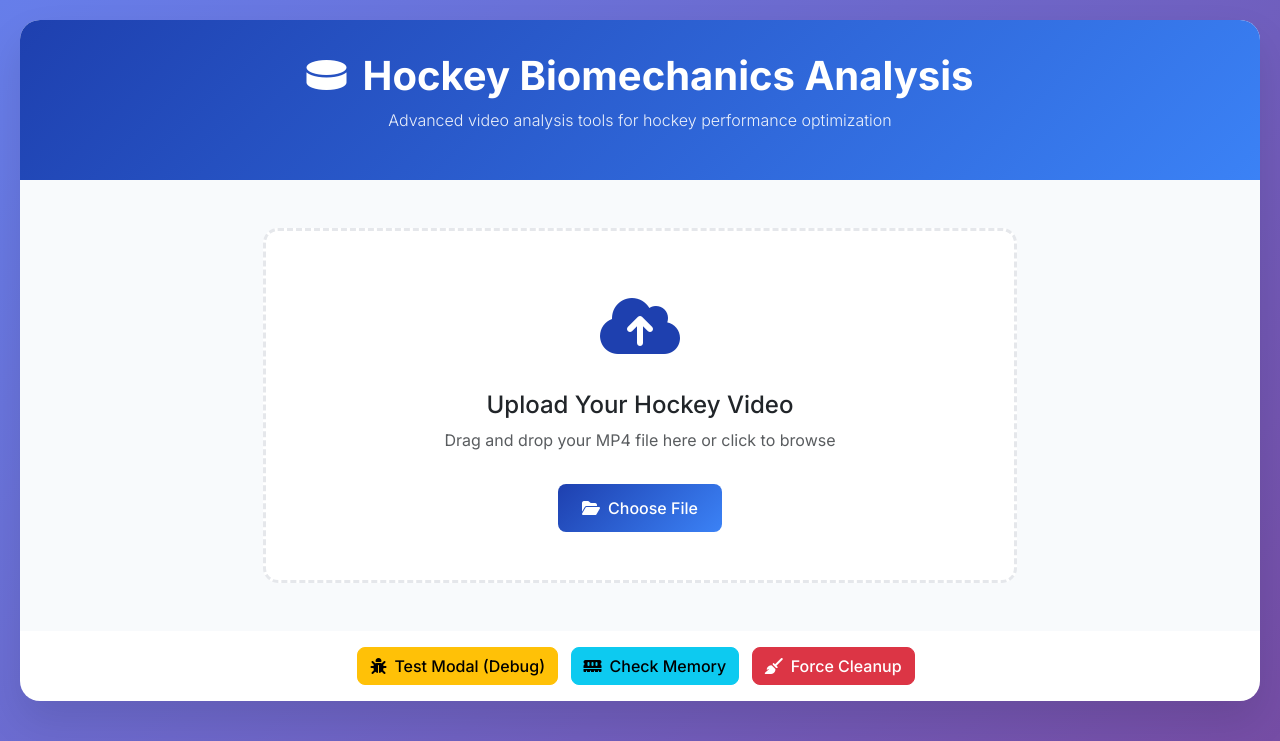
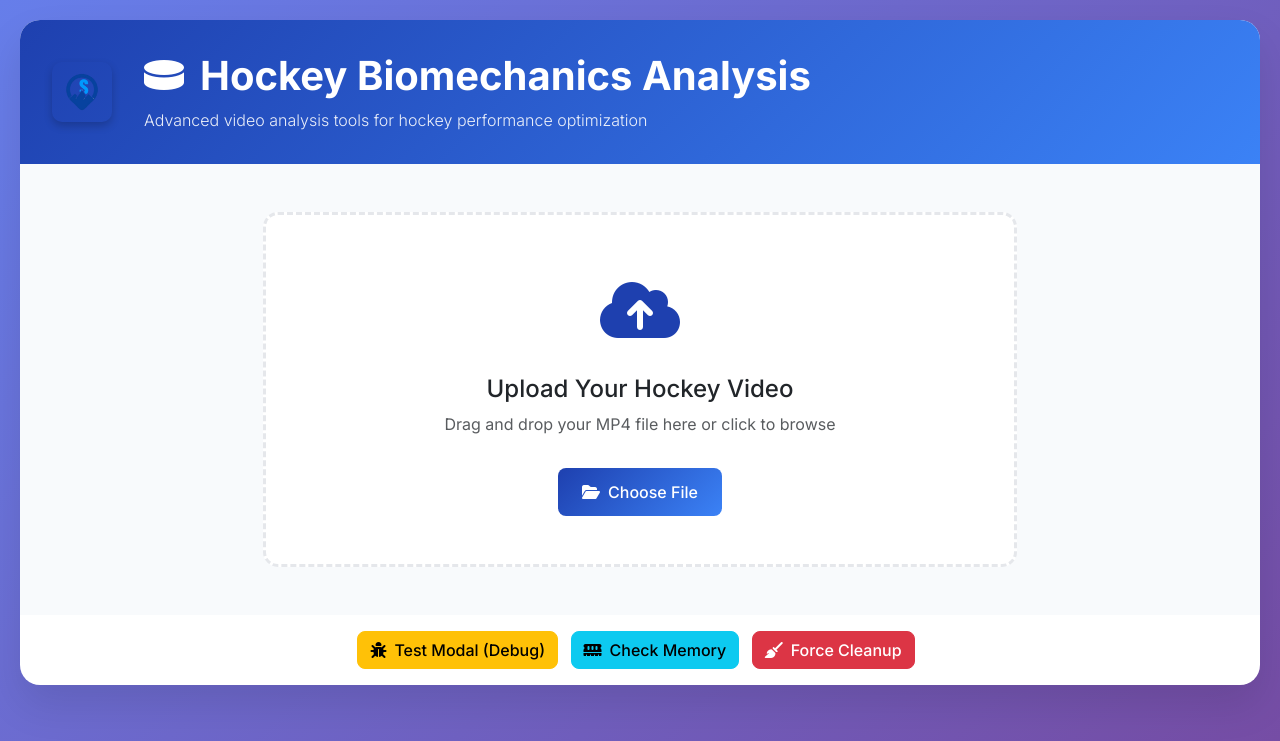
Before and after one commit to emilyfehr99/biomechanics, a Flask app: page / in a window 1280 px wide. Shown: the top 741 px of the page. Run offline with Flask 3, Linux system fonts and the light colour scheme; some libraries are stand-ins or nearby versions.

Commit message:
Add StrideSync logo to dashboard header and setup 24/7 service - Logo displayed in top left corner - 24/7 launch agent service configured - Static file serving enabled - Favicon support added

```diff
--- a/app.py
+++ b/app.py
@@ -40,7 +40,7 @@ except ImportError:
     BYTETRACKER_AVAILABLE = False
     print("Warning: ByteTracker not available. Install with: pip install ultralytics supervision")
 
-app = Flask(__name__)
+app = Flask(__name__, static_folder='static')
 print("🚀 FLASK APP STARTING WITH PERFORMANCE OPTIMIZATIONS! 🚀")
 print("   Debug mode disabled for speed, threaded for efficiency")
 app.config['MAX_CONTENT_LENGTH'] = 100 * 1024 * 1024  # Reduced to 100MB for better performance
@@ -91,6 +91,10 @@ def log_memory_usage():
 @app.route('/')
 def index():
     return render_template('index.html')
+
+@app.route('/test_logo')
+def test_logo():
+    return send_file('test_logo.html')
 
 @app.route('/upload', methods=['POST'])
 def upload_file():
--- a/templates/index.html
+++ b/templates/index.html
@@ -4,6 +4,8 @@
     <meta charset="UTF-8">
     <meta name="viewport" content="width=device-width, initial-scale=1.0">
     <title>Hockey Biomechanics Analysis Dashboard</title>
+    <link rel="icon" type="image/png" href="/static/favicon.png">
+    <link rel="shortcut icon" type="image/png" href="/static/favicon.png">
     <link href="https://cdn.jsdelivr.net/npm/bootstrap@5.3.0/dist/css/bootstrap.min.css" rel="stylesheet">
     <link href="https://cdnjs.cloudflare.com/ajax/libs/font-awesome/6.4.0/css/all.min.css" rel="stylesheet">
     <link href="https://fonts.googleapis.com/css2?family=Inter:wght@300;400;500;600;700&display=swap" rel="stylesheet">
@@ -37,7 +39,40 @@
             background: linear-gradient(135deg, var(--primary-color), var(--secondary-color));
             color: white;
             padding: 2rem;
-            text-align: center;
+        }
+
+        .header-content {
+            display: flex;
+            align-items: center;
+            justify-content: flex-start;
+            gap: 2rem;
+        }
+
+        .logo-section {
+            flex-shrink: 0;
+        }
+
+        .header-logo {
+            width: 60px;
+            height: 60px;
+            border-radius: 10px;
+            box-shadow: 0 4px 8px rgba(0, 0, 0, 0.2);
+        }
+
+        .title-section {
+            flex-grow: 1;
+        }
+
+        .title-section h1 {
+            margin-bottom: 0.5rem;
+            text-align: left;
+        }
+
+        .title-section p {
+            opacity: 0.9;
+            font-weight: 300;
+            text-align: left;
+            margin-bottom: 0;
         }
 
         .header h1 {
@@ -252,8 +287,15 @@
     <div class="main-container">
         <!-- Header -->
         <div class="header">
-            <h1><i class="fas fa-hockey-puck me-3"></i>Hockey Biomechanics Analysis</h1>
-            <p>Advanced video analysis tools for hockey performance optimization</p>
+            <div class="header-content">
+                <div class="logo-section">
+                    <img src="/static/favicon.png" alt="StrideSync Logo" class="header-logo">
+                </div>
+                <div class="title-section">
+                    <h1><i class="fas fa-hockey-puck me-3"></i>Hockey Biomechanics Analysis</h1>
+                    <p>Advanced video analysis tools for hockey performance optimization</p>
+                </div>
+            </div>
         </div>
 
         <!-- Upload Section -->
```
Also changed, not shown: test_logo.html (added, +11 -0 lines), static/favicon.png (added), 2 other files.
